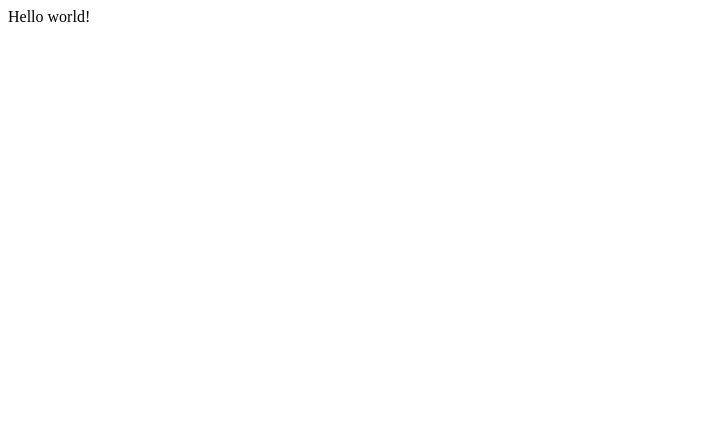
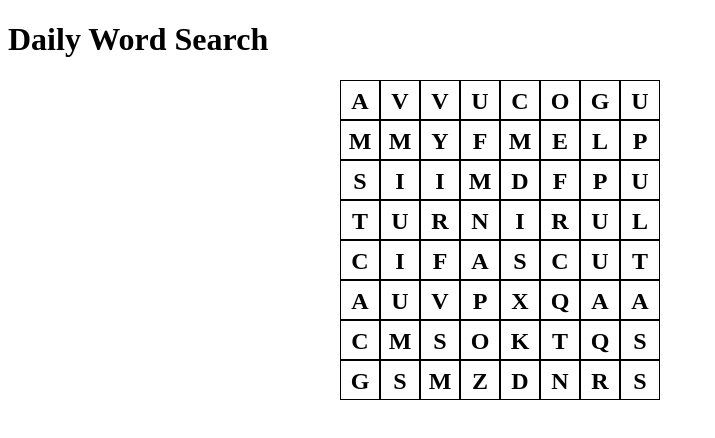
Before and after one commit to rsparkyc/wordsearch, a Gatsby site: page / in a window 1280 px wide. Shown: the whole page, without its empty margins (0-715 px from the left). Built offline with nearby package versions, Linux system fonts and the light colour scheme; Gatsby itself is replaced by a stand-in of ours.

Commit message:
random letters

```diff
--- a/package.json
+++ b/package.json
@@ -1,7 +1,7 @@
 {
-  "name": "gatsby-starter-hello-world",
+  "name": "wordsearch",
   "private": true,
-  "description": "A simplified bare-bones starter for Gatsby",
+  "description": "A wordsearch game",
   "version": "0.1.0",
   "license": "0BSD",
   "scripts": {
--- /dev/null
+++ b/src/components/WordSearch.js
@@ -0,0 +1,35 @@
+import React, { useState, useEffect } from "react";
+import "../styles.css";
+
+const WordSearch = () => {
+  const [grid, setGrid] = useState([]);
+
+  useEffect(() => {
+    // Generate grid code
+    const newGrid = [];
+    for (let i = 0; i < 8; i++) {
+      const row = [];
+      for (let j = 0; j < 8; j++) {
+        row.push(String.fromCharCode(Math.floor(Math.random() * 26) + 65));
+      }
+      newGrid.push(row);
+    }
+    setGrid(newGrid);
+  }, []);
+
+  return (
+    <div className="wordsearch">
+      {grid.map((row, rowIndex) => (
+        <div key={rowIndex} className="row">
+          {row.map((letter, colIndex) => (
+            <div key={`${rowIndex}-${colIndex}`} className="cell">
+              {letter}
+            </div>
+          ))}
+        </div>
+      ))}
+    </div>
+  );
+};
+
+export default WordSearch;
--- a/src/pages/index.js
+++ b/src/pages/index.js
@@ -1,5 +1,13 @@
 import * as React from "react"
+import WordSearch from "../components/WordSearch"
 
-export default function Home() {
-  return <div>Hello world!</div>
+const IndexPage = () => {
+  return (
+    <div>
+      <h1>Daily Word Search</h1>
+      <WordSearch />
+    </div>
+  )
 }
+
+export default IndexPage
--- /dev/null
+++ b/src/styles.css
@@ -0,0 +1,22 @@
+.wordsearch {
+  display: block;
+  margin: 0 auto;
+  max-width: 600px;
+  text-align: center;
+}
+
+.row {
+  clear: both;
+}
+
+.cell {
+  box-sizing: border-box;
+  width: 40px;
+  height: 40px;
+  line-height: 40px;
+  text-align: center;
+  font-size: 24px;
+  font-weight: bold;
+  border: 1px solid #000;
+  float: left;
+}
```
